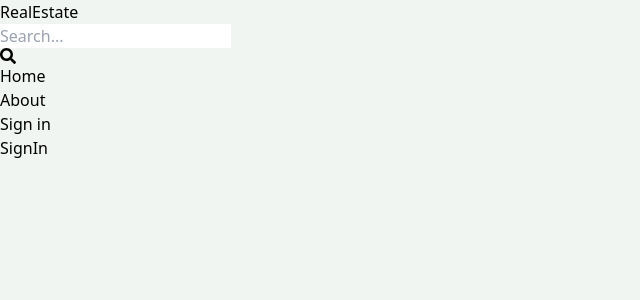
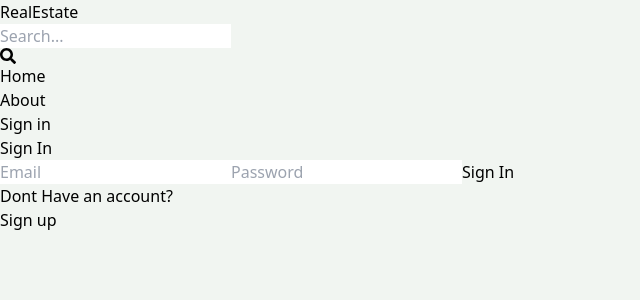
Before and after one commit to jkarthik-2004/Real-Estate, a React (Vite) app in the folder client/: page /sign-in in a window 1280 px wide. Shown: the top 300 px of the page, without its empty margins (0-640 px from the left). Built offline with nearby package versions, Linux system fonts and the light colour scheme.

Commit message:
completed sign in page functionality

```diff
--- a/client/src/pages/SignIn.jsx
+++ b/client/src/pages/SignIn.jsx
@@ -1,7 +1,76 @@
-import React from 'react'
+import React, { useState } from "react";
+import { Link, useNavigate} from "react-router-dom";
+
 
 export default function SignIn() {
+  const [formData, setFormData] = useState({});
+  const [error, setError] = useState(null);
+  const [loading, setLoading] = useState(false);
+  const navigate = useNavigate()
+  const handleChange = (e) => {
+    setFormData({
+      ...formData,
+      [e.target.id]: e.target.value,
+    });
+  };
+  const handleSubmit = async (e) => {
+    e.preventDefault();
+    try {
+      setLoading(true);
+      const res = await fetch("api/auth/signin", {
+        method: "POST",
+        headers: {
+          "Content-Type": "application/json",
+        },
+        body: JSON.stringify(formData),
+      });
+      const data = await res.json();
+      if (data.success === false) {
+        setError(data.message);
+        setLoading(false);
+        return;
+      }
+      setLoading(false);
+      setError(null)
+      navigate('/')
+      console.log(data);
+    } catch (error) {
+      setLoading(false);
+      setError(error.message);
+    }
+  };
   return (
-    <div>SignIn</div>
-  )
+    <div className="p-3 max-w-lg mx-auto">
+      <h1 className="text-3xl text-center font-semibold my-7">Sign In</h1>
+      <form onSubmit={handleSubmit} className="flex flex-col gap-4">
+        <input
+          type="email"
+          placeholder="Email"
+          className="border p-3 rounded-lg"
+          id="email"
+          onChange={handleChange}
+        />
+        <input
+          type="password"
+          placeholder="Password"
+          className="border p-3 rounded-lg"
+          id="password"
+          onChange={handleChange}
+        />
+        <button
+          disabled={loading}
+          className="bg-slate-700 text-white p-3 rounded-lg uppercase hover:opacity-95 disabled:opacity-80"
+        >
+          {loading ? "Loading..." : "Sign In"}
+        </button>
+      </form>
+      <div className="flex gap-2 mt-5">
+        <p>Dont Have an account?</p>
+        <Link to={"/sign-up"}>
+          <span className="text-blue-700">Sign up</span>
+        </Link>
+      </div>
+      {error && <p className="text-red-500 mt-5">{error}</p>}
+    </div>
+  );
 }
--- a/client/src/pages/SignUp.jsx
+++ b/client/src/pages/SignUp.jsx
@@ -45,21 +45,21 @@
       <form onSubmit={handleSubmit} className="flex flex-col gap-4">
         <input
           type="text"
-          placeholder="username"
+          placeholder="Username"
           className="border p-3 rounded-lg"
           id="username"
           onChange={handleChange}
         />
         <input
           type="email"
-          placeholder="email"
+          placeholder="Email"
           className="border p-3 rounded-lg"
           id="email"
           onChange={handleChange}
         />
         <input
           type="password"
-          placeholder="password"
+          placeholder="Password"
           className="border p-3 rounded-lg"
           id="password"
           onChange={handleChange}
@@ -79,5 +79,6 @@
       </div>
       {error && <p className="text-red-500 mt-5">{error}</p>}
     </div>
+
   );
 }
```
